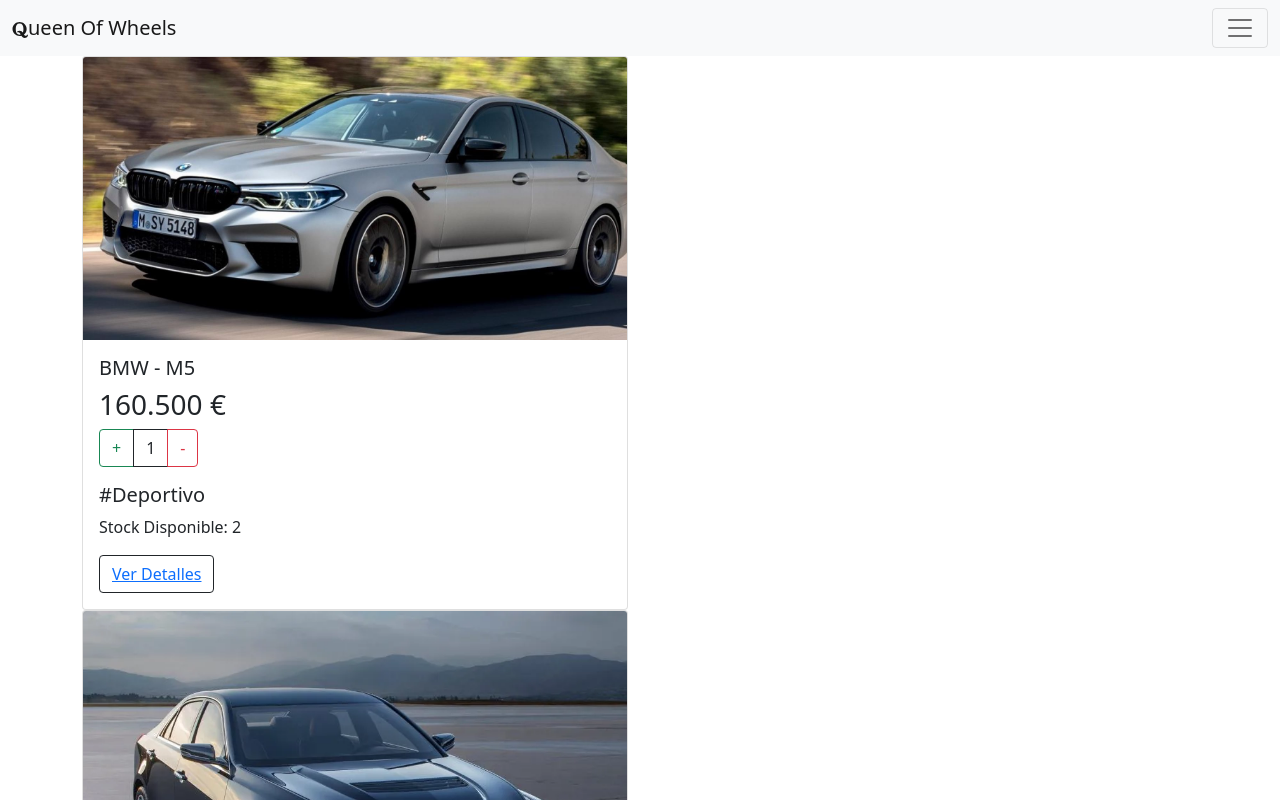
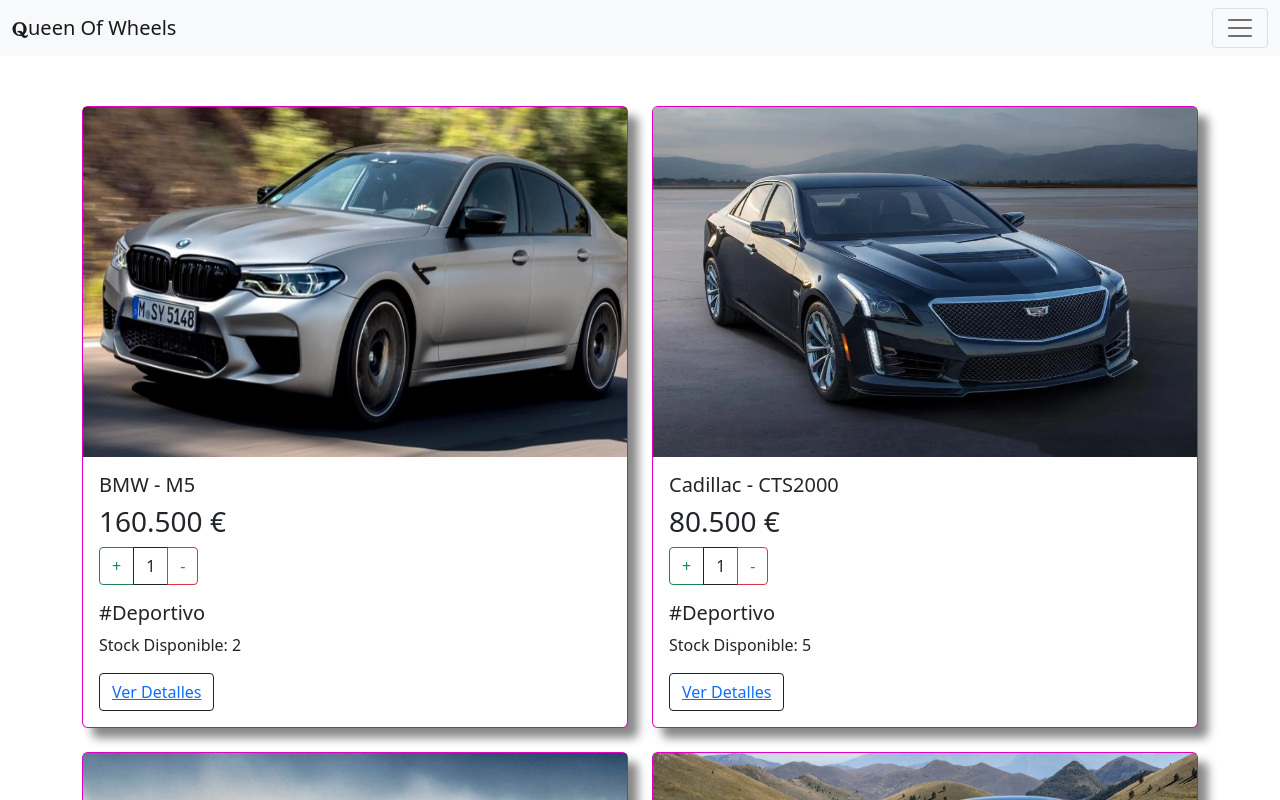
Before and after one commit to Hggzlvp/ReactJs, a React (Create React App) app: page / in a window 1280 px wide. Shown: the top 800 px of the page. Built offline with nearby package versions, Linux system fonts and the light colour scheme.

Commit message:
Primera Entrega

```diff
--- a/src/App.css
+++ b/src/App.css
@@ -1,38 +1,13 @@
-.App {
-  text-align: center;
+.imagen-car {
+  height: 350px;
+  width: 250px;
+}
+.contenedor-autos{
+  margin: 50px;
 }
 
-.App-logo {
-  height: 40vmin;
-  pointer-events: none;
+.card{
+  border: 1px solid rgb(223, 0, 193) !important;
+  border-radius: 1% !important;
+  box-shadow: 10px 10px 10px #888888 !important;
 }
-
-@media (prefers-reduced-motion: no-preference) {
-  .App-logo {
-    animation: App-logo-spin infinite 20s linear;
-  }
-}
-
-.App-header {
-  background-color: #282c34;
-  min-height: 100vh;
-  display: flex;
-  flex-direction: column;
-  align-items: center;
-  justify-content: center;
-  font-size: calc(10px + 2vmin);
-  color: white;
-}
-
-.App-link {
-  color: #61dafb;
-}
-
-@keyframes App-logo-spin {
-  from {
-    transform: rotate(0deg);
-  }
-  to {
-    transform: rotate(360deg);
-  }
-}
--- a/src/Componentes/Footer.jsx
+++ b/src/Componentes/Footer.jsx
@@ -12,8 +12,7 @@
       <Navbar bg="light">
         <Container>
           <Navbar.Brand href="#home">
-            h1
-           <IconQ/>
+           <IconQ/>uuen
           </Navbar.Brand>
         </Container>
       </Navbar>
--- a/src/Componentes/Items/ItemDetail.jsx
+++ b/src/Componentes/Items/ItemDetail.jsx
@@ -1,30 +1,37 @@
 import React from "react"
-import {productos} from "../Utils/productos"
+import {Link} from "react-router-dom";
+
 
 
 import Col from "react-bootstrap/Col";
 import Card from "react-bootstrap/Card";
 import ButtonGroup from "react-bootstrap/ButtonGroup";
 import ItemCount from '../ItemCount';
+import Button from "react-bootstrap/Button";
 
-function ItemDetail ()  {
+
+
+function ItemDetail ({producto})  {
+
 
     return (
         <>
-        <h1>HOLAAAAA</h1>
+        <h1>Detalles del {producto.nombre}</h1>
         <Col >
             <Card>
-                <Card.Img variant="top" src={productos.imagen} />
+                <Card.Img variant="top" src={producto.imagen} />
                 <Card.Body>
-                        <Card.Title>{productos.nombre}</Card.Title>
+                        {/* <Card.Title>{producto.nombre}</Card.Title> */}
 
                     <Card.Text>
-                         <h3>{productos.precio}</h3>
+                         <h3>{producto.precio}</h3>
                         <ButtonGroup className="mb-2">
-                            <ItemCount inicial={1} stock={productos.stock} />
+                            <ItemCount inicial={1} stock={producto.stock} />
                         </ButtonGroup>
-                         <h5> #{productos.estilo} </h5>
-                        <p> Stock Disponible: {productos.stock}</p>
+                         <h5> #{producto.estilo} </h5>
+                        <p> Stock Disponible: {producto.stock}</p>
+                        <Button variant="outline-dark" > <Link to={`/`}> Volver </Link></Button>
+                        <Button variant="outline-dark" > <Link to={" "}>Agregar al Carrito </Link></Button>
                     </Card.Text>
 
                 </Card.Body>
--- a/src/Componentes/Items/ItemDetailContainer.jsx
+++ b/src/Componentes/Items/ItemDetailContainer.jsx
@@ -13,26 +13,10 @@
     const [productito,setProductito] = useState([])
     const {id}= useParams();
 
-    // useEffect ( () => {
-
-    //     customFetch(2000,producto)
-    //         .then(resultado => setProductito(resultado))
-    //         .catch(error => console.log(error));
-
-
-    // }, [])
     useEffect ( () => {
-
-        if (id) {
             customFetch(2000,productos)
-                    .then(resultado => setProductito(resultado.find (productito.id===id)))
-                    .catch(error => console.log(error));
-        }else {
-            customFetch(2000,productos)
-                .then(resultado => setProductito(resultado))
+                .then(resultado => setProductito(resultado.find (productito => productito.id=== Number(id))))
                 .catch(error => console.log(error));
-
-        }
 
     },[id])
 
@@ -40,7 +24,6 @@
     return (
         <>
             <ItemDetail producto={productito}/>
-
         </>
     )
 }
--- a/src/Componentes/Items/Items.jsx
+++ b/src/Componentes/Items/Items.jsx
@@ -1,11 +1,11 @@
 import React from "react"
 import {Link} from "react-router-dom";
 
+import Container from "react-bootstrap/esm/Container";
 import Row from "react-bootstrap/Row";
 import Col from "react-bootstrap/Col";
 import Card from "react-bootstrap/Card";
 import ButtonGroup from "react-bootstrap/ButtonGroup";
-import Container from "react-bootstrap/esm/Container";
 import Button from "react-bootstrap/Button";
 
 import ItemCount from '../ItemCount';
@@ -15,12 +15,9 @@
 function Items({id,nombre,imagen,stock,precio,estilo}){
     return (
 
-        <Container>
-
-            <Row xs={1} md={2}   className="g-4">
                     <Col >
-                        <Card>
-                            <Card.Img variant="top" src={imagen} />
+                        <Card >
+                            <Card.Img className="imagen-car" variant="top" src={imagen} />
                             <Card.Body>
                             <Card.Title>{nombre}</Card.Title>
 
@@ -37,10 +34,6 @@
                         </Card>
                     </Col>
 
-            </Row>
-
-        </Container>
-
     )
 }
 export default Items
--- a/src/Componentes/Items/ItemsList.jsx
+++ b/src/Componentes/Items/ItemsList.jsx
@@ -6,6 +6,7 @@
     return (
         productos.map( p => (
             <Items
+            id={p.id}
             key={p.id}
             nombre={p.nombre}
             imagen={p.imagen}
--- a/src/Componentes/Items/ItemsListContainer.jsx
+++ b/src/Componentes/Items/ItemsListContainer.jsx
@@ -3,6 +3,9 @@
 import {productos} from "../Utils/productos"
 import ItemsList from "./ItemsList";
 import {useParams} from "react-router-dom"
+
+import Container from "react-bootstrap/esm/Container";
+import Row from "react-bootstrap/Row";
 
 function ItemsListContainer(){
 
@@ -26,9 +29,15 @@
 
     return (
 
-        <div>
+        <Container className="contenedor-autos">
+
+            <Row xs={1} md={2}   className="g-4">
+
             <ItemsList productos={Item}/>
-        </div>
+
+            </Row>
+
+        </Container>
     )
 }
 export default ItemsListContainer;
```
